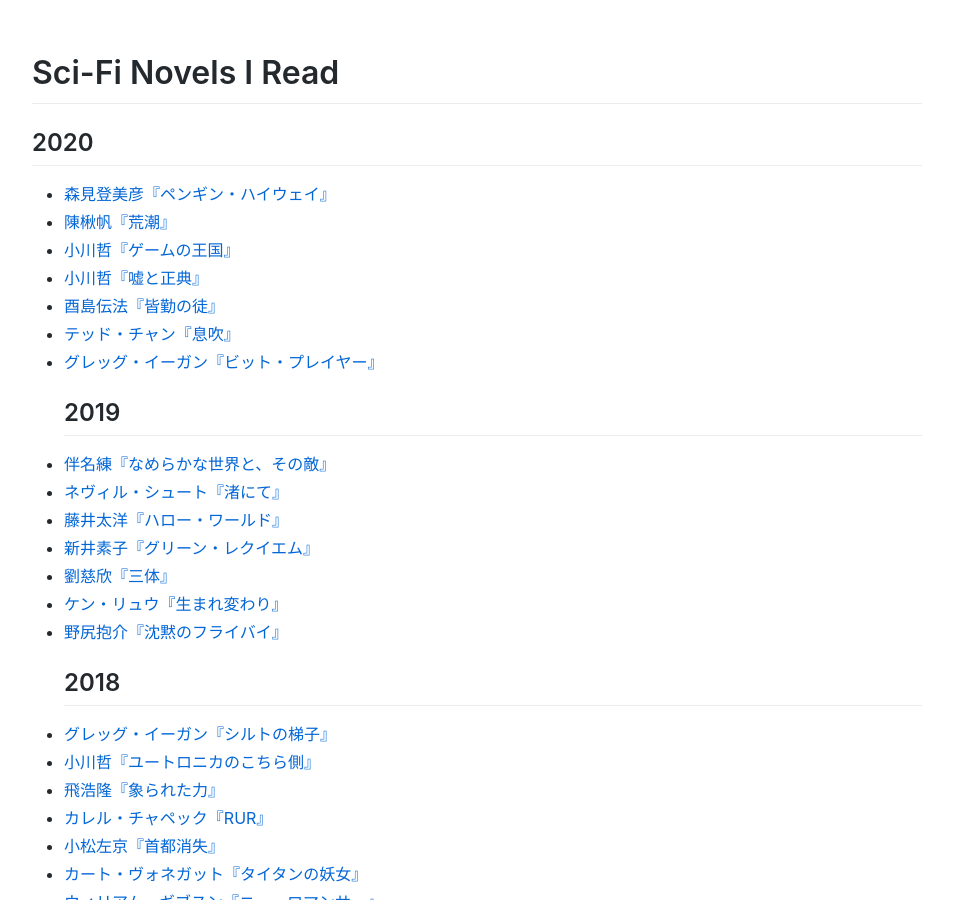
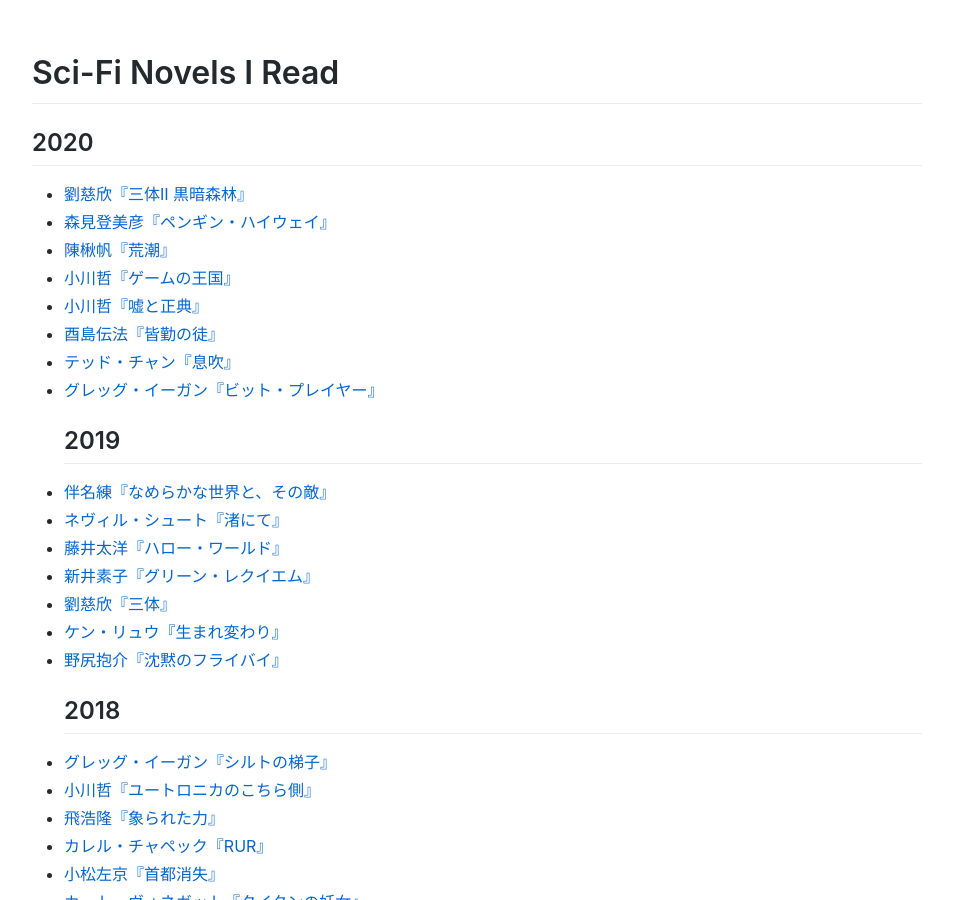
Before and after one commit to sankichi92/sankichi.net, a Jekyll site: the page built from sci-fi.md, in a window 1280 px wide and 900 px high. Shown: the whole window, without its empty margins (163-1116 px from the left). Built offline with Jekyll 4.4.1, drawn with Linux system fonts in a browser that asks for light colours; our own code applies the rules of GitHub Pages for plain Markdown files.

Commit message:
劉慈欣『三体Ⅱ 黒暗森林』

```diff
--- a/_data/sci-fi-novels.yml
+++ b/_data/sci-fi-novels.yml
@@ -1,3 +1,8 @@
+- title: 三体Ⅱ 黒暗森林
+  author: 劉慈欣
+  asin: B089M77R61
+  date: 2020-06-24
+
 - title: ペンギン・ハイウェイ
   author: 森見登美彦
   asin: B00AR76UAU
```
